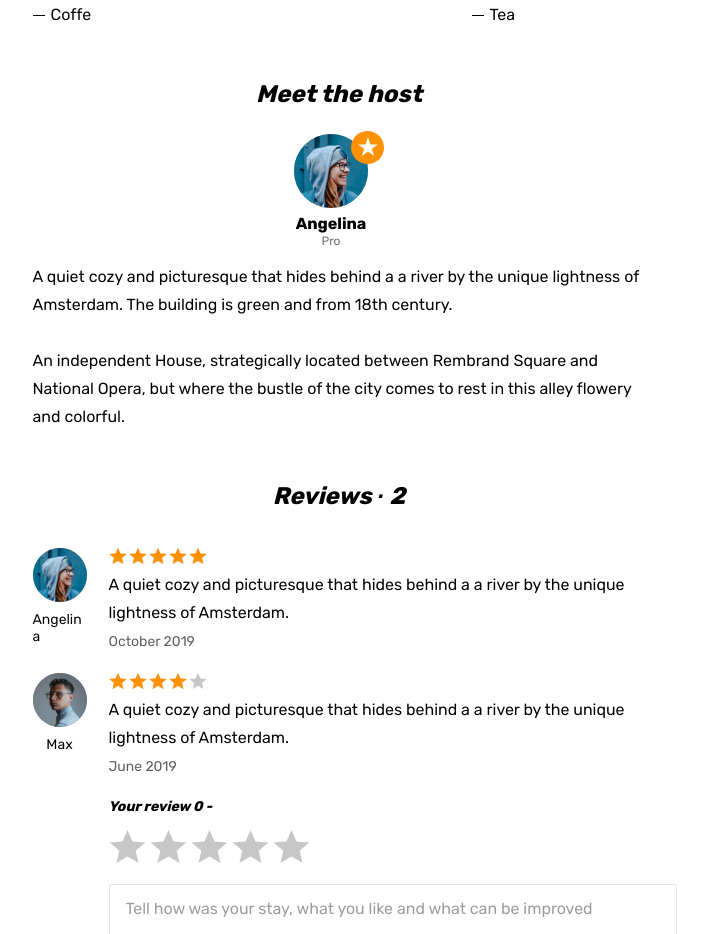
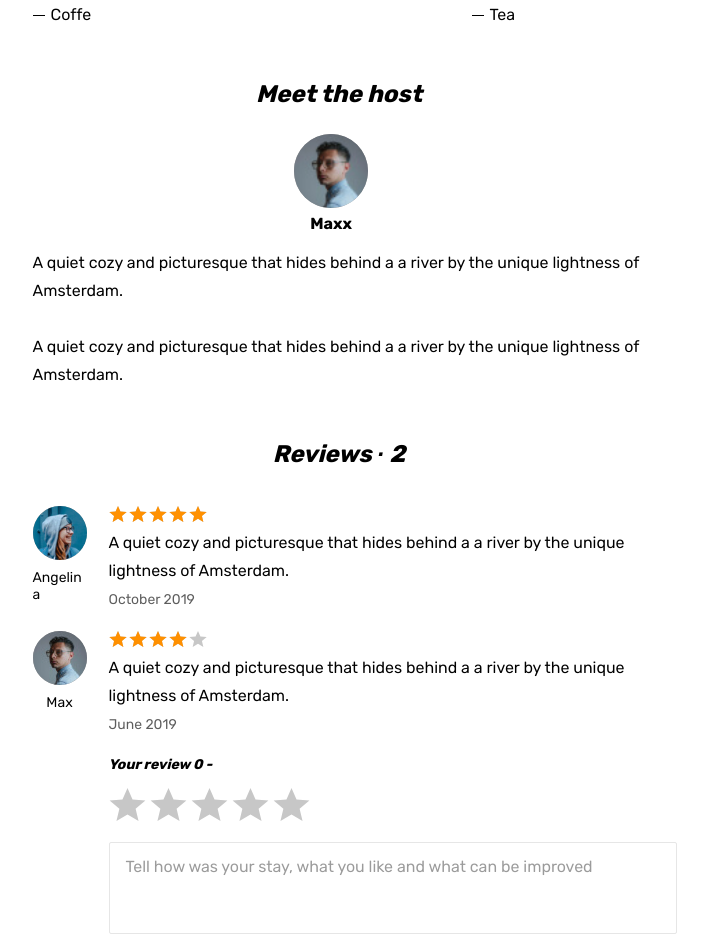
Before and after one commit to htmlacademy-react/2486639-six-cities-16, a React (Vite) app: page /offer/0eec958b-fc99-4281-80ce-e4402fe9083e in a window 1280 px wide. Shown: the part 820-1754 px from the top of the page, without its empty margins (301-1009 px from the left). Built offline with nearby package versions, Linux system fonts and the light colour scheme.

Commit message:
закончил вывод п=данных предложения

```diff
--- a/src/components/offer-host/offer-host.tsx
+++ b/src/components/offer-host/offer-host.tsx
@@ -1,29 +1,40 @@
+import { User } from '../../types/user';
+
 type OfferHostProps = {
-  name: string;
+  host: User;
+  description: string;
 }
 
-function OfferHost({ name }: OfferHostProps): JSX.Element {
+function OfferHost({ host, description }: OfferHostProps): JSX.Element {
+  const { name, isPro, avatarUrl } = host;
+  const descriptions = [description, description]; //! как то разбиваеться на абзацы
+
   return (
     <div className="offer__host">
-      <h2 className="offer__host-title">{name}</h2>
+      <h2 className="offer__host-title">Meet the host</h2>
       <div className="offer__host-user user">
-        <div className="offer__avatar-wrapper offer__avatar-wrapper--pro user__avatar-wrapper">
-          <img className="offer__avatar user__avatar" src="img/avatar-angelina.jpg" width="74" height="74" alt="Host avatar" />
+        <div className={`offer__avatar-wrapper ${isPro ? 'offer__avatar-wrapper--pro' : ''} user__avatar-wrapper`}>
+          <img className="offer__avatar user__avatar" src={avatarUrl} width="74" height="74" alt="Host avatar" />
         </div>
         <span className="offer__user-name">
-          Angelina
+          {name}
         </span>
         <span className="offer__user-status">
-          Pro
+          {isPro ? 'Pro' : ''}
         </span>
       </div>
       <div className="offer__description">
-        <p className="offer__text">
-          A quiet cozy and picturesque that hides behind a a river by the unique lightness of Amsterdam. The building is green and from 18th century.
-        </p>
-        <p className="offer__text">
-          An independent House, strategically located between Rembrand Square and National Opera, but where the bustle of the city comes to rest in this alley flowery and colorful.
-        </p>
+        {
+          descriptions.map((text, index) => {
+            const key = `text-${index}`;
+
+            return (
+              <p key={key} className="offer__text">
+                {text}
+              </p>
+            );
+          })
+        }
       </div>
     </div>
   );
--- a/src/index.tsx
+++ b/src/index.tsx
@@ -21,10 +21,8 @@ root.render(
 
 /*
 Вопросы:
-ДЗ 4
- расширенный массив моков
-  добавить вывод в компоненты, для спален и т.д. предуксмотреть множественное число не 's', а нормальный словарь
-
+  {isPro ? 'Pro' : ''} или весь span не показывать?
+  <p className="offer__text"> как то разбито по частям, глянуть как в ТЗ, перенос строки или '.' или длинна
   как типизировать enum PlacesSortingTypes[key]? сделал {Object.values(PlacesSortingTypes).map(
   параметров в app.tsx еще нет console.log('app', useParams()); получаю offerId в offer-page
   не отрабатывает route NotFound для /1.jpg /1.html  - на лого была ссылка /main.html
--- a/src/pages/offer-page/offer-page.tsx
+++ b/src/pages/offer-page/offer-page.tsx
@@ -45,10 +45,10 @@ function OfferPage({ authorizationStatus, detailOffers, nearOffers, reviews }: O
     isFavorite,
     isPremium,
     rating,
-    //description,
+    description,
     bedrooms,
     goods,
-    //host,
+    host,
     images,
     maxAdults
   } = detailOffer;
@@ -76,7 +76,7 @@ function OfferPage({ authorizationStatus, detailOffers, nearOffers, reviews }: O
               <OfferFeatures offerType={type} bedrooms={bedrooms} maxAdults={maxAdults} />
               <Price classNamePrefix={classNamePrefix} price={price} />
               <OfferInside goods={goods} />
-              <OfferHost name="Meet the host" />
+              <OfferHost host={host} description={description} />
               <OfferReviews reviews={reviews} isShowForm={authorizationStatus === AuthorizationStatus.Auth} />
             </div>
           </div>
```
